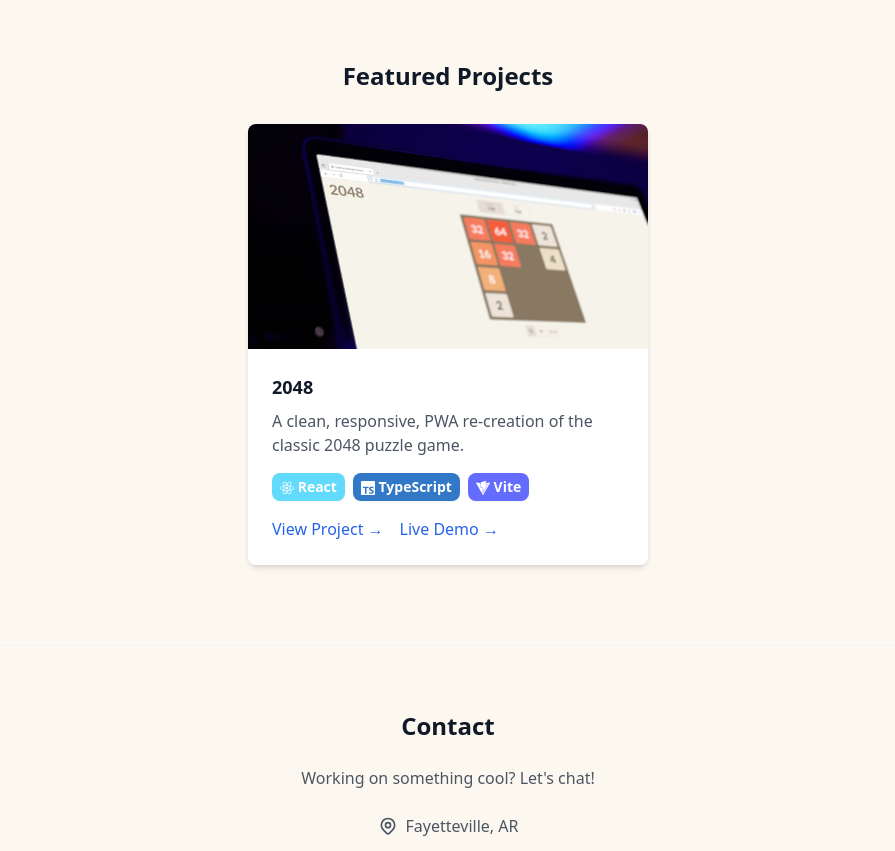
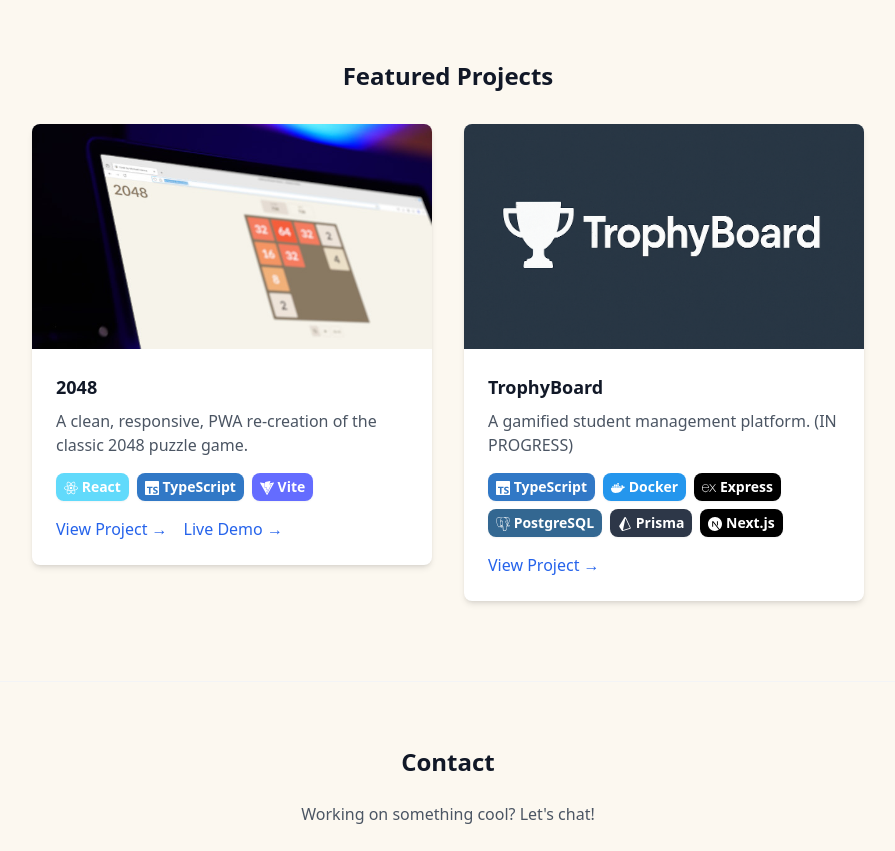
Before and after one commit to mrhanna/mrhanna-portfolio, a Next.js app: page / in a window 1280 px wide. Shown: the part 1420-2271 px from the top of the page, without its empty margins (192-1087 px from the left). Built offline with nearby package versions, Linux system fonts and the light colour scheme.

Commit message:
Added TrophyBoard project and styling tweaks

```diff
--- a/app/components/Badge.tsx
+++ b/app/components/Badge.tsx
@@ -1,12 +1,26 @@
-import convert from "color-convert";
-import { IconType } from "react-icons";
-import { SiReact, SiTypescript, SiVite } from "react-icons/si";
+import convert from 'color-convert';
+import { IconType } from 'react-icons';
+import {
+    SiDocker,
+    SiExpress,
+    SiNextdotjs,
+    SiPostgresql,
+    SiPrisma,
+    SiReact,
+    SiTypescript,
+    SiVite,
+} from 'react-icons/si';
 
 const badges = {
     react: ['React', SiReact, '#61DAFB'],
     typescript: ['TypeScript', SiTypescript, '#3178C6'],
     vite: ['Vite', SiVite, '#646CFF'],
-} satisfies Record<string, [string, IconType, string]>
+    docker: ['Docker', SiDocker, '#2496ED'],
+    express: ['Express', SiExpress, '#000000'],
+    prisma: ['Prisma', SiPrisma, '#2D3748'],
+    nextjs: ['Next.js', SiNextdotjs, '#000000'],
+    postgres: ['PostgreSQL', SiPostgresql, '#336791'],
+} satisfies Record<string, [string, IconType, string]>;
 
 export type BadgeSlug = keyof typeof badges;
 
@@ -15,22 +29,27 @@
     Icon,
     color,
 }: {
-    label: string,
-    Icon: IconType,
-    color: string,
+    label: string;
+    Icon: IconType;
+    color: string;
 }) {
     const luminence = convert.hex.hsl(color)[2];
 
-
     return (
-        <div className={`${luminence > 70 ? 'text-black' : 'text-white'} inline-block rounded-lg shadow-sm hover:shadow-md font-bold text-sm py-1 px-2`} style={{ backgroundColor: color }}>
-            <Icon className={`${luminence > 70 ? 'text-black' : 'text-white'} inline`} /> {label}
+        <div
+            className={`${luminence > 70 ? 'text-black' : 'text-white'} inline-block rounded-lg shadow-sm hover:shadow-md font-bold text-sm py-1 px-2`}
+            style={{ backgroundColor: color }}
+        >
+            <Icon
+                className={`${luminence > 70 ? 'text-black' : 'text-white'} inline`}
+            />{' '}
+            {label}
         </div>
-    )
+    );
 }
 
 export default function Badge({ slug }: { slug: BadgeSlug }) {
     const badge = badges[slug];
 
-    return <BadgeView label={badge[0]} Icon={badge[1]} color={badge[2]} />
+    return <BadgeView label={badge[0]} Icon={badge[1]} color={badge[2]} />;
 }
--- a/app/components/ProjectsSection.tsx
+++ b/app/components/ProjectsSection.tsx
@@ -2,53 +2,99 @@
 import Badge, { BadgeSlug } from './Badge';
 
 interface Project {
-	name: string,
-	description: string,
-	stack?: BadgeSlug[],
-	imageURL?: string,
-	projectURL?: string,
-	demoURL?: string,
+    name: string;
+    description: string;
+    stack?: BadgeSlug[];
+    imageURL?: string;
+    projectURL?: string;
+    demoURL?: string;
 }
 
 export default function ProjectsSection() {
     const projects: Project[] = [
         {
             name: '2048',
-			description: 'A clean, responsive, PWA re-creation of the classic 2048 puzzle game.',
+            description:
+                'A clean, responsive, PWA re-creation of the classic 2048 puzzle game.',
             stack: ['react', 'typescript', 'vite'],
             imageURL: '/images/2048.jpg',
             projectURL: 'https://github.com/mrhanna/2048',
             demoURL: 'https://mrhanna.dev/2048',
-		}
-	]
+        },
+        {
+            name: 'TrophyBoard',
+            description:
+                'A gamified student management platform. (IN PROGRESS)',
+            stack: [
+                'typescript',
+                'docker',
+                'express',
+                'postgres',
+                'prisma',
+                'nextjs',
+            ],
+            imageURL: '/images/trophyboard.png',
+            projectURL: 'https://github.com/mrhanna/trophyboard',
+        },
+    ];
 
     return (
         <section className="py-12 sm:py-20">
             <div className="max-w-4xl mx-auto px-4 sm:px-6 lg:px-8">
-				<h2 className="text-xl sm:text-2xl font-bold text-gray-900 mb-6 sm:mb-8 text-center">Featured Projects</h2>
-				<div className="grid grid-cols-2 sm:grid-cols-4 gap-6 sm:gap-8">
+                <h2 className="text-xl sm:text-2xl font-bold text-gray-900 mb-6 sm:mb-8 text-center">
+                    Featured Projects
+                </h2>
+                <div className="grid grid-cols-2 sm:grid-cols-4 gap-6 sm:gap-8 items-start">
                     {projects.map((project) => (
-						<div key={project.name} className="bg-white rounded-lg shadow-md overflow-hidden hover:shadow-lg transition-shadow col-span-2 sm:last:odd:col-start-2">
+                        <div
+                            key={project.name}
+                            className="bg-white rounded-lg shadow-md overflow-hidden hover:shadow-lg transition-shadow col-span-2 sm:last:odd:col-start-2"
+                        >
                             <div className="aspect-video bg-gray-100 relative">
-								{project.imageURL && <Image src={project.imageURL} alt={`Project 2048`} fill className="object-cover" />}
+                                {project.imageURL && (
+                                    <Image
+                                        src={project.imageURL}
+                                        alt={`Project 2048`}
+                                        fill
+                                        className="object-cover"
+                                    />
+                                )}
                             </div>
                             <div className="p-4 sm:p-6">
-								<h3 className="text-base sm:text-lg font-semibold text-gray-900 mb-2">{project.name}</h3>
-								<p className="text-sm sm:text-base text-gray-600 mb-4">{project.description}</p>
-								{project.stack && <div className="flex gap-2 my-4">
-									{project.stack.map((slug: BadgeSlug) => <Badge key={slug} slug={slug} />)}
-								</div>}
+                                <h3 className="text-base sm:text-lg font-semibold text-gray-900 mb-2">
+                                    {project.name}
+                                </h3>
+                                <p className="text-sm sm:text-base text-gray-600 mb-4">
+                                    {project.description}
+                                </p>
+                                {project.stack && (
+                                    <div className="flex gap-2 my-4 flex-wrap">
+                                        {project.stack.map(
+                                            (slug: BadgeSlug) => (
+                                                <Badge key={slug} slug={slug} />
+                                            ),
+                                        )}
+                                    </div>
+                                )}
                                 <div className="flex gap-4">
-									{project.projectURL &&
-										<a href={project.projectURL} target="_blank" className="text-blue-600 hover:text-blue-800 font-medium text-sm sm:text-base">
+                                    {project.projectURL && (
+                                        <a
+                                            href={project.projectURL}
+                                            target="_blank"
+                                            className="text-blue-600 hover:text-blue-800 font-medium text-sm sm:text-base"
+                                        >
                                             View Project →
                                         </a>
-									}
-									{project.demoURL &&
-										<a href={project.demoURL} target="_blank" className="text-blue-600 hover:text-blue-800 font-medium text-sm sm:text-base">
+                                    )}
+                                    {project.demoURL && (
+                                        <a
+                                            href={project.demoURL}
+                                            target="_blank"
+                                            className="text-blue-600 hover:text-blue-800 font-medium text-sm sm:text-base"
+                                        >
                                             Live Demo →
                                         </a>
-									}
+                                    )}
                                 </div>
                             </div>
                         </div>
```
Also changed, not shown: public/images/trophyboard.png (added). Lines whose indentation alone changed are shown as unchanged.
